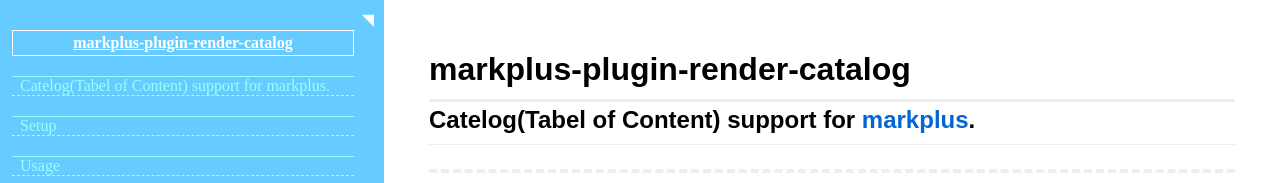
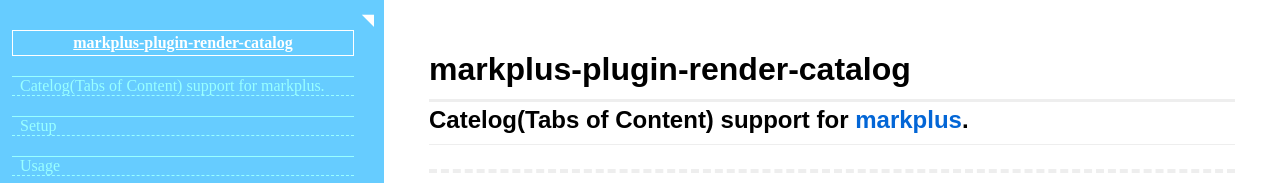
Before and after one commit to zhengxiaoyao0716/markplus-plugin-render-catalog, a website: page index.html in a window 1280 px wide. Shown: the top 183 px of the page. Drawn offline with Linux system fonts and the light colour scheme.

Commit message:
fix typo of `Tabel` in ReadMe#L2

```diff
--- a/index.html
+++ b/index.html
@@ -584,7 +584,7 @@
 
                 Markplus.register(0, { "tag": "span", "html": "<!-- https://github.com/zhengxiaoyao0716/markplus -->", "class": "Comments" });
                 Markplus.register(1, { "tag": "span", "html": "<span>markplus-plugin-render-catalog</span><br>", "class": "Header Header-1", "data-markplus-header-level": 1, "id": "markplusPluginRenderCatalog" });
-                Markplus.register(2, { "tag": "span", "html": "<span>Catelog(Tabel of Content) support for [markplus](https://github.com/zhengxiaoyao0716/markplus).</span><br>", "class": "Header Header-2", "data-markplus-header-level": 2, "id": "catelogTabelOfContentSupportForMarkplusHttpsGithubComZhengxiaoyao0716Markplus" });
+                Markplus.register(2, { "tag": "span", "html": "<span>Catelog(Tabs of Content) support for [markplus](https://github.com/zhengxiaoyao0716/markplus).</span><br>", "class": "Header Header-2", "data-markplus-header-level": 2, "id": "catelogTabsOfContentSupportForMarkplusHttpsGithubComZhengxiaoyao0716Markplus" });
                 Markplus.register(3, { "tag": "span", "html": "<br>", "class": "Plain" });
                 Markplus.register(4, { "tag": "span", "html": "<br>", "class": "Divider Divider-dashed" });
                 Markplus.register(5, { "tag": "span", "html": "<span>Setup</span><br>", "class": "Header Header-2", "data-markplus-header-level": 2, "id": "setup" });
```
Also changed, not shown: 1 other file.
